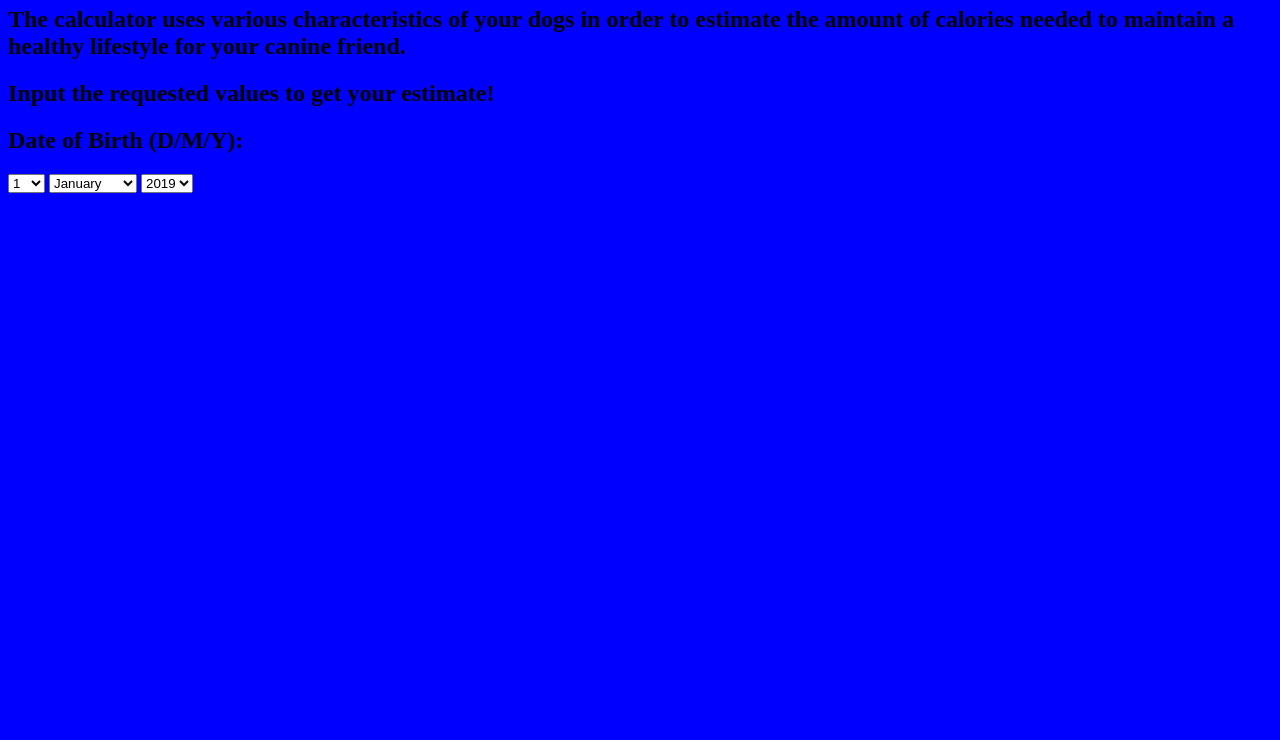
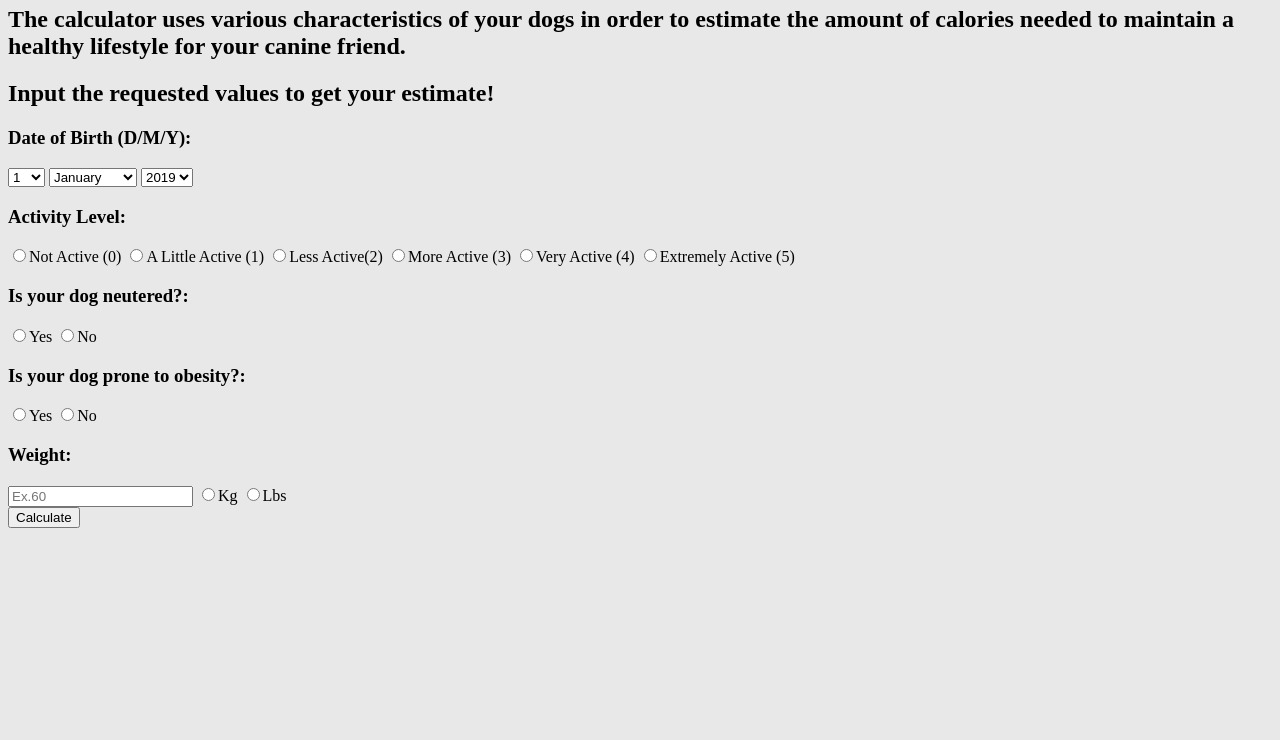
Before and after one commit to lukec11/MAHacksV, a website: page www/index.html in a window 1280 px wide. Shown: the part 60-800 px from the top of the page. Drawn offline with Linux system fonts and the light colour scheme.

Commit message:
Finished adding variables
Added menu for calculations in html, no css yet

```diff
--- a/www/css/style.css
+++ b/www/css/style.css
@@ -1,5 +1,5 @@
 body {
-  background-color: #0000ff;
+  background-color: #E8E8E8;
 }
 ul {
   list-style-type: none;
@@ -17,4 +17,5 @@ li a {
 a {
   display: block;
   padding: 8px;
+  text-decoration: none;
 }
--- a/www/index.html
+++ b/www/index.html
@@ -19,7 +19,7 @@
     <h2>Input the requested values to get your estimate!</h2>
     <div class="block">
       <div class="dob">
-        <h2>Date of Birth (D/M/Y):</h2>
+        <h3>Date of Birth (D/M/Y):</h3>
         <select class="age">
           <option value='01' selected='selected'>1</option>
           <option value="1">1</option>
@@ -103,6 +103,32 @@
           <option value="1990">1990</option>
         </select>
       </div>
+      <div class="activity">
+        <h3>Activity Level: </h3>
+        <input type="radio" value=0>Not Active (0)</input>
+        <input type="radio" value=1>A Little Active (1)</input>
+        <input type="radio" value=2>Less Active(2)</input>
+        <input type="radio" value=3>More Active (3)</input>
+        <input type="radio" value=4>Very Active (4)</input>
+        <input type="radio" value=5>Extremely Active (5)</input>
+      </div>
+      <div class="isNeutered">
+        <h3>Is your dog neutered?:</h3>
+        <input type="radio" value=1>Yes</input>
+        <input type="radio" value=0>No</input>
+      </div>
+      <div class="isObeseProne">
+        <h3>Is your dog prone to obesity?:</h3>
+        <input type="radio" value=1>Yes</input>
+        <input type="radio" value=0>No</input>
+      </div>
+      <div class="idealWeight">
+        <h3>Weight:</h3>
+        <input class="output" type="text" placeholder="Ex.60">
+        <input type="radio" value=0>Kg</input>
+        <input type="radio" value=1>Lbs</input>
+      </div>
+      <button><span>Calculate</span></button>
     </div>
 
 
```
